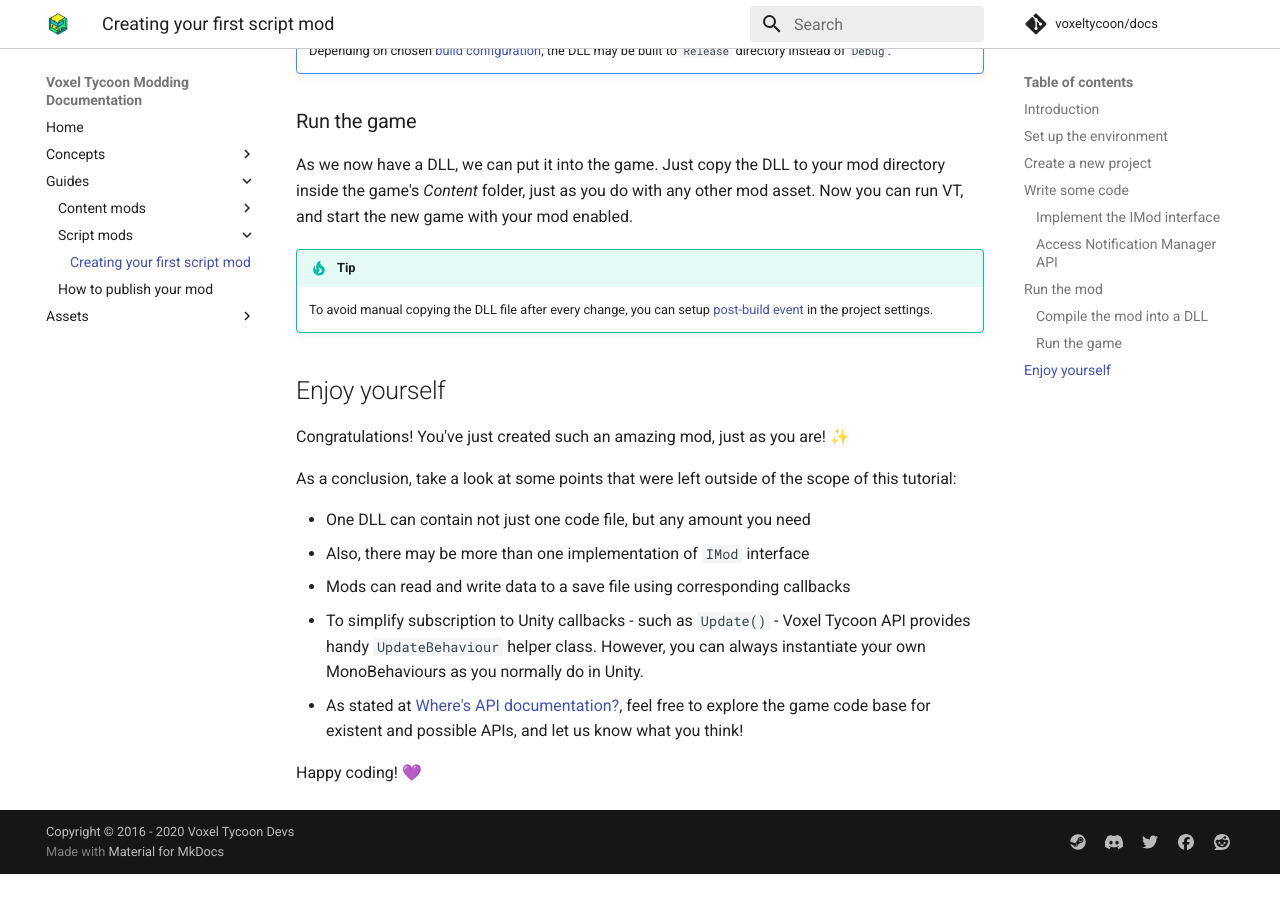
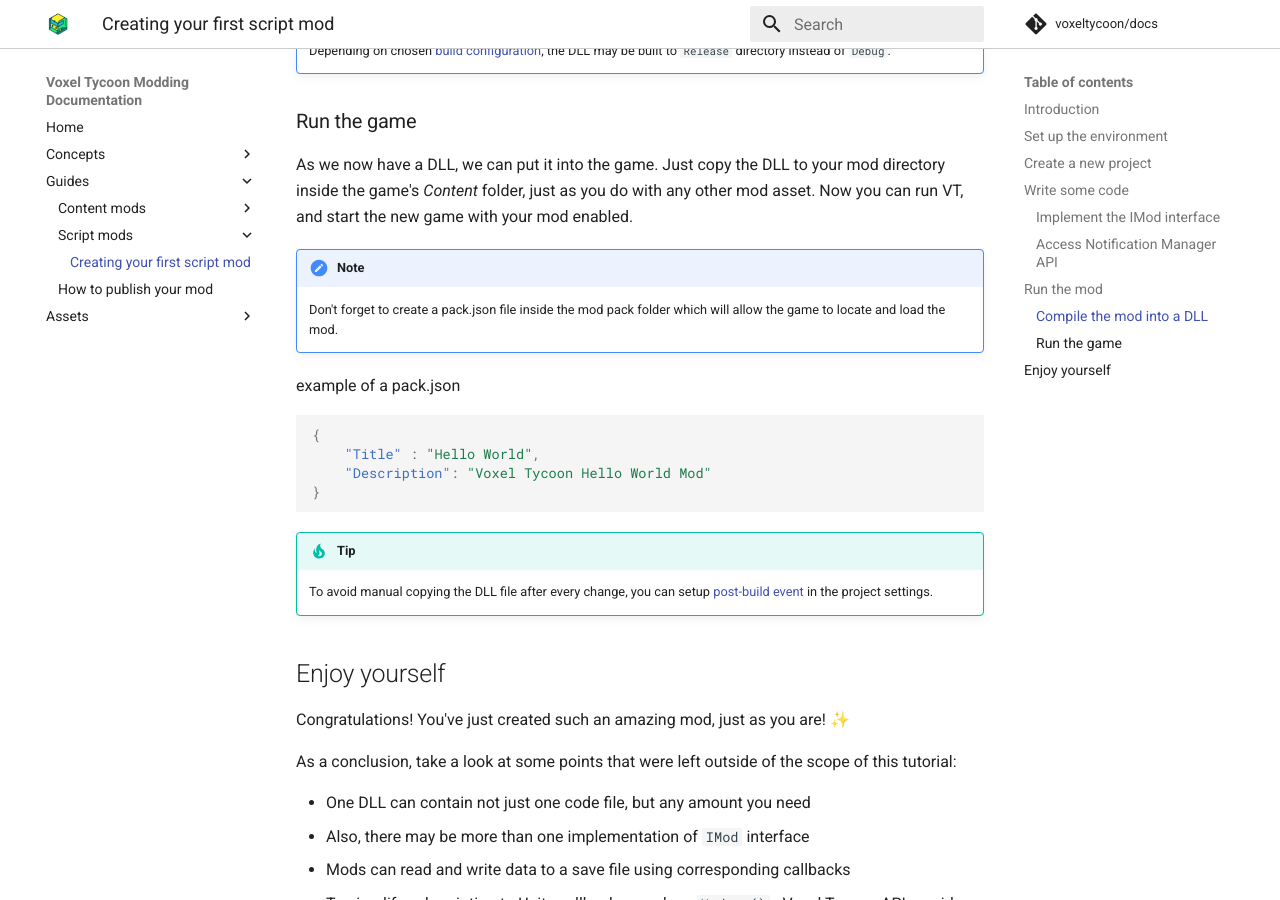
Before and after one commit to voxeltycoon/docs, an MkDocs documentation site: the page built from docs/guides/script-mods/creating-your-first-script-mod.md, in a window 1280 px wide and 900 px high, scrolled down 6719 px. Built offline with MkDocs 1.6.1 and Material for MkDocs 9.7.7, drawn with Linux system fonts in a browser that asks for light colours; comment, search, counter and statistics services are not loaded; before the commit the page ends 7593 px from its top, so only the background shows below that.

Commit message:
Pack.json instuction added to script mod tutorial
Doing this from personal experience, spent half a day trying to figure out why my simple hello world mod wasn't working

````diff
--- a/docs/guides/script-mods/creating-your-first-script-mod.md
+++ b/docs/guides/script-mods/creating-your-first-script-mod.md
@@ -157,6 +157,16 @@
 
 As we now have a DLL, we can put it into the game. Just copy the DLL to your mod directory inside the game's *Content* folder, just as you do with any other mod asset. Now you can run VT, and start the new game with your mod enabled.
 
+!!! note
+    Don't forget to create a pack.json file inside the mod pack folder which will allow the game to locate and load the mod.
+example of a pack.json
+```json
+{
+    "Title" : "Hello World",
+    "Description": "Voxel Tycoon Hello World Mod"
+}
+```
+
 !!! tip
     To avoid manual copying the DLL file after every change, you can setup [post-build event](https://docs.microsoft.com/en-us/visualstudio/ide/how-to-specify-build-events-csharp?view=vs-2019) in the project settings.
 
````
